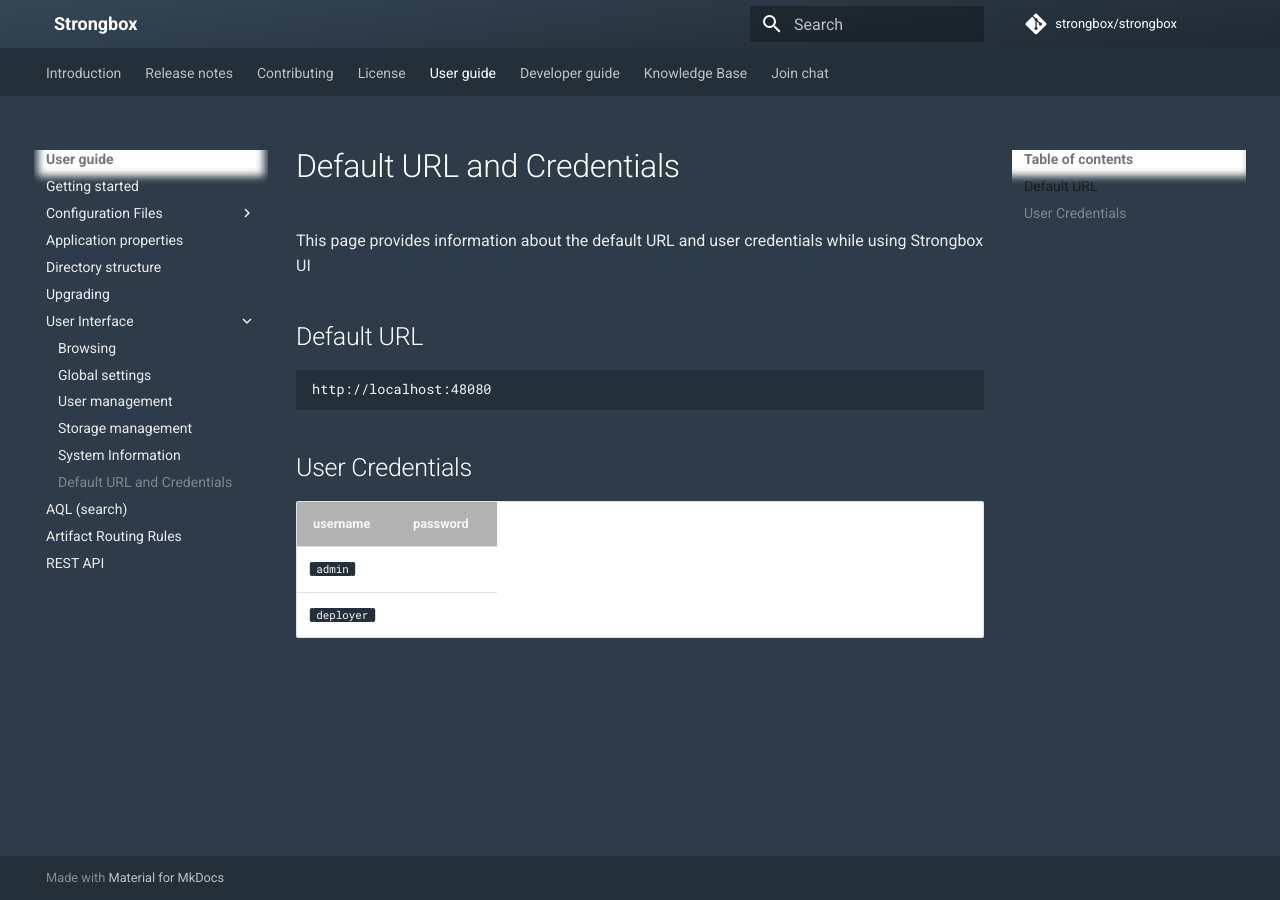
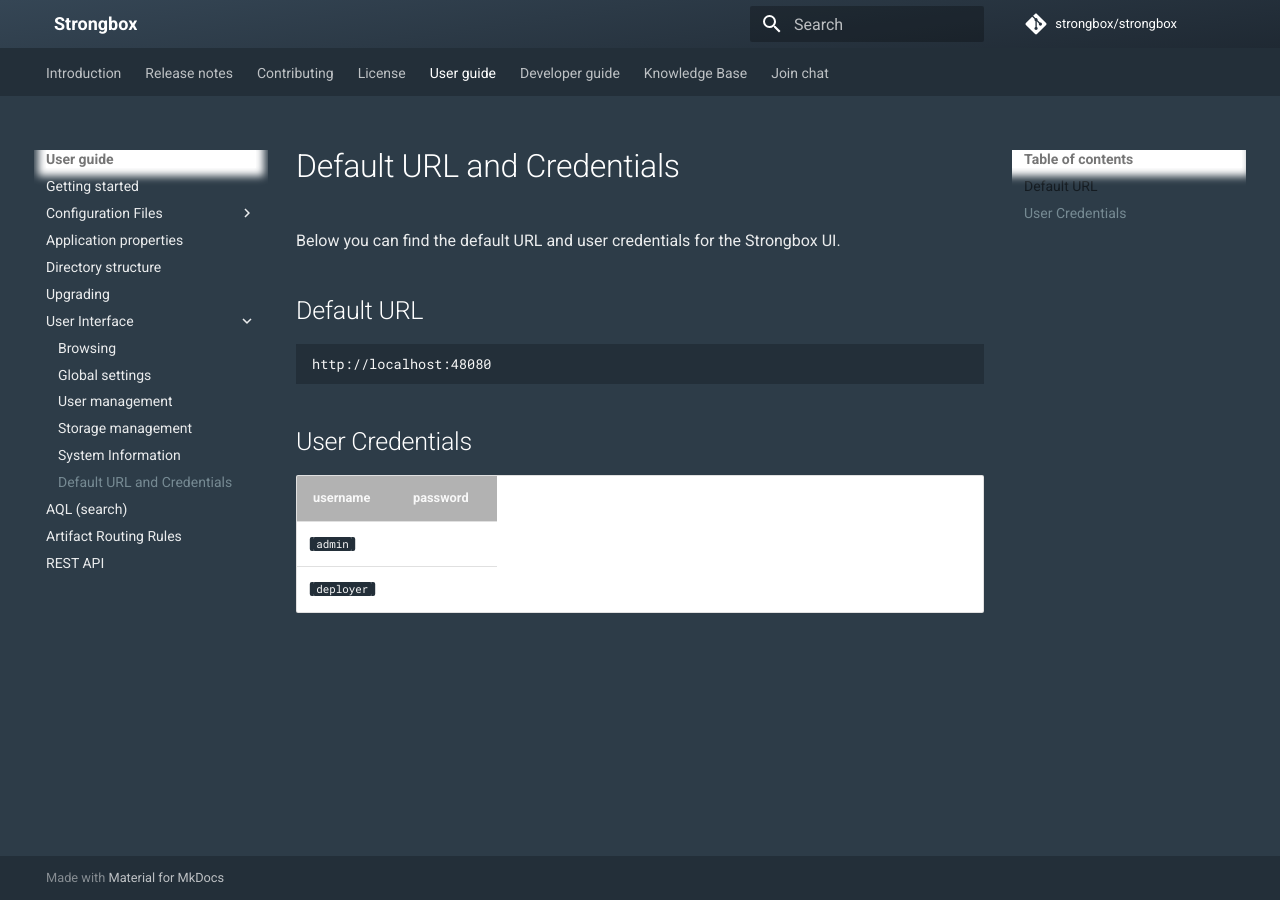
Before and after one commit to strongbox/strongbox-docs, an MkDocs documentation site: the page built from docs/user-guide/ui/default-url-users.md, in a window 1280 px wide. Built offline with MkDocs 1.6.1 and Material for MkDocs 9.7.7, drawn with Linux system fonts in a browser that asks for light colours; comment, search, counter and statistics services are not loaded.

Commit message:
Update default-url-users.md

````diff
--- a/docs/user-guide/ui/default-url-users.md
+++ b/docs/user-guide/ui/default-url-users.md
@@ -1,6 +1,6 @@
 # Default URL and Credentials
 
-This page provides information about the default URL and user credentials while using Strongbox UI
+Below you can find the default URL and user credentials for the Strongbox UI.
 
 ## Default URL
  ```
````
